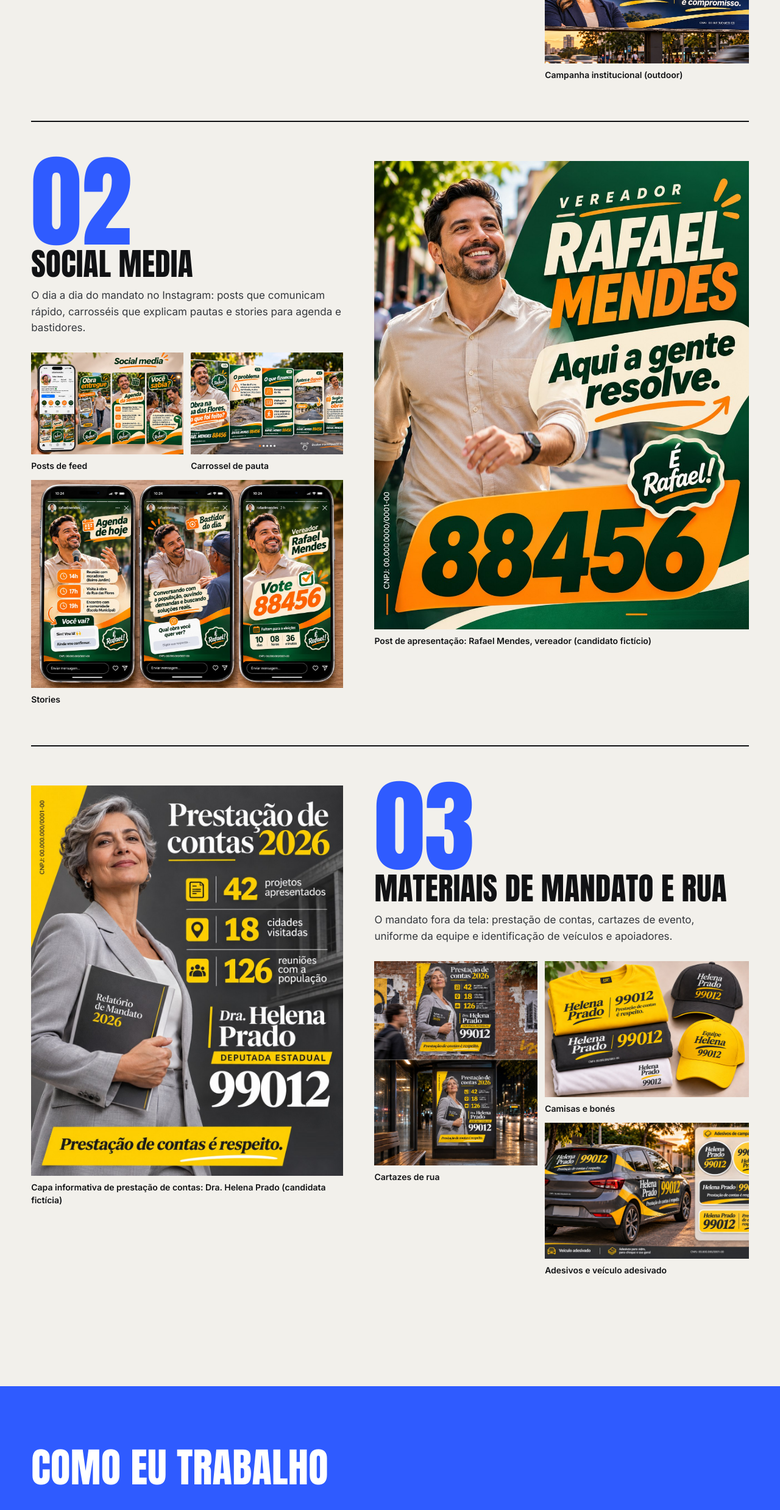
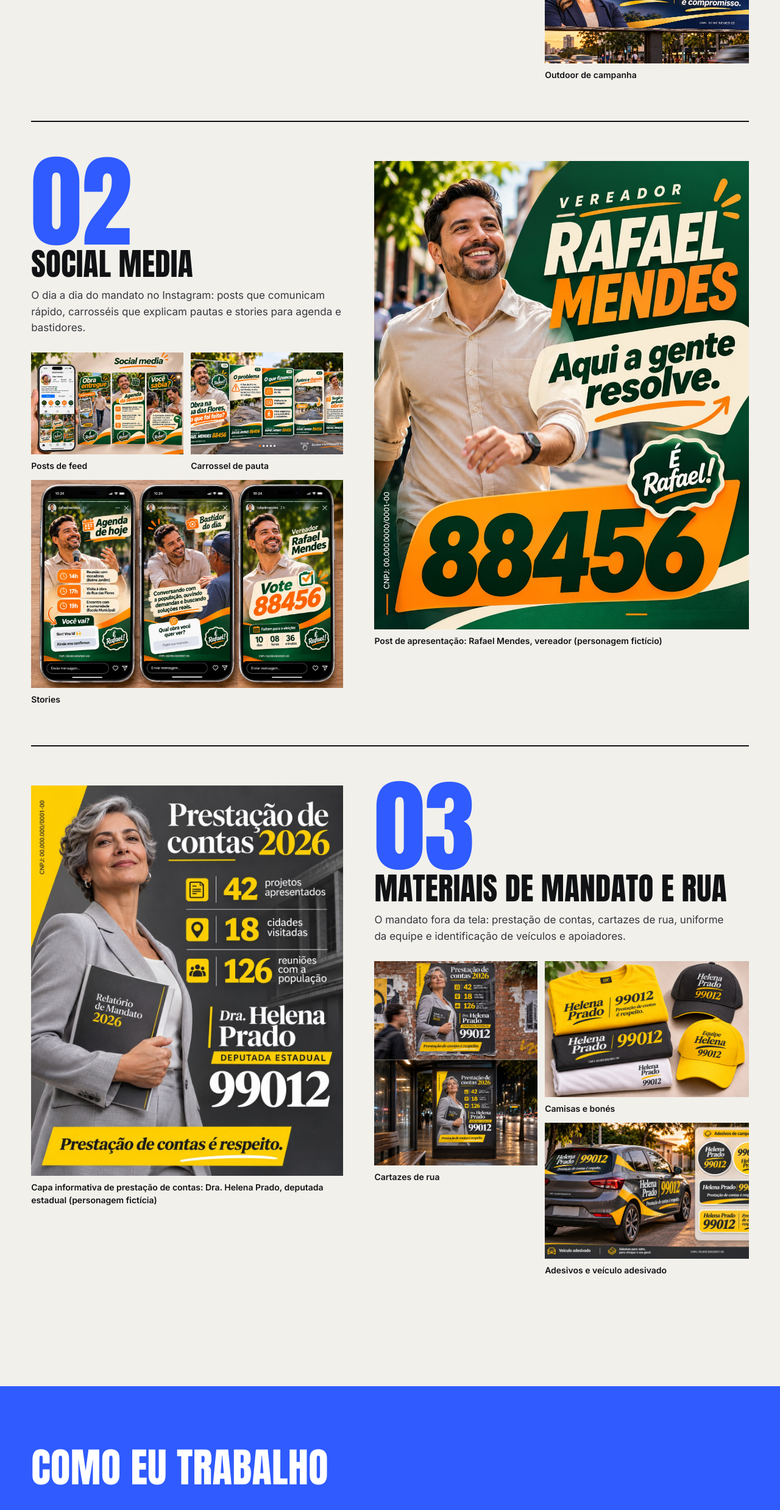
Before and after one commit to henrique-carvalho-dev/portfolio, a plain HTML site: page index.html in a window 1280 px wide. Shown: the part 1877-4353 px from the top of the page at 61% size. Drawn offline with Linux system fonts and the light colour scheme.

Commit message:
Revisao de textos e favicon

```diff
--- a/dados.js
+++ b/dados.js
@@ -19,7 +19,7 @@ window.PORTFOLIO = {
       pecas: [
         { titulo: 'Bandeiras', img: 'img/kit/kv1-bandeiras.jpg', forma: 'v' },
         { titulo: 'Panfleto e santinho', img: 'img/kit/kv1-santinho.jpg', forma: 'h' },
-        { titulo: 'Campanha institucional (outdoor)', img: 'img/kit/kv1-outdoor.jpg', forma: 'h' }
+        { titulo: 'Outdoor de campanha', img: 'img/kit/kv1-outdoor.jpg', forma: 'h' }
       ]
     },
     {
@@ -27,7 +27,7 @@ window.PORTFOLIO = {
       numero: '02',
       titulo: 'Social media',
       resumo: 'O dia a dia do mandato no Instagram: posts que comunicam rápido, carrosséis que explicam pautas e stories para agenda e bastidores.',
-      chave: { titulo: 'Post de apresentação: Rafael Mendes, vereador (candidato fictício)', img: 'img/kit/kv2-chave.jpg' },
+      chave: { titulo: 'Post de apresentação: Rafael Mendes, vereador (personagem fictício)', img: 'img/kit/kv2-chave.jpg' },
       pecas: [
         { titulo: 'Posts de feed', img: 'img/kit/kv2-feed.jpg', forma: 'h' },
         { titulo: 'Carrossel de pauta', img: 'img/kit/kv2-carrossel.jpg', forma: 'h' },
@@ -38,8 +38,8 @@ window.PORTFOLIO = {
       id: 'mandato',
       numero: '03',
       titulo: 'Materiais de mandato e rua',
-      resumo: 'O mandato fora da tela: prestação de contas, cartazes de evento, uniforme da equipe e identificação de veículos e apoiadores.',
-      chave: { titulo: 'Capa informativa de prestação de contas: Dra. Helena Prado (candidata fictícia)', img: 'img/kit/kv3-chave.jpg' },
+      resumo: 'O mandato fora da tela: prestação de contas, cartazes de rua, uniforme da equipe e identificação de veículos e apoiadores.',
+      chave: { titulo: 'Capa informativa de prestação de contas: Dra. Helena Prado, deputada estadual (personagem fictícia)', img: 'img/kit/kv3-chave.jpg' },
       pecas: [
         { titulo: 'Cartazes de rua', img: 'img/kit/kv3-cartazes.jpg', forma: 'v' },
         { titulo: 'Camisas e bonés', img: 'img/kit/kv3-camisas.jpg', forma: 'h' },
--- a/index.html
+++ b/index.html
@@ -9,6 +9,7 @@
 <link rel="preconnect" href="https://fonts.gstatic.com" crossorigin>
 <link href="https://fonts.googleapis.com/css2?family=Anton&family=Inter:wght@400;500;600;700&display=swap" rel="stylesheet">
 <link rel="stylesheet" href="estilo.css">
+<link rel="icon" type="image/png" href="img/marca/monograma_escuro.png">
 </head>
 <body>
 <a class="pular" href="#projetos">Pular para os projetos</a>
@@ -77,7 +78,7 @@
 <footer class="rodape" id="contato">
   <div class="rodape-chamada">
     <h2>Vamos montar a comunicação do seu mandato?</h2>
-    <p>Photoshop, Illustrator, Canva, CapCut e Premiere. Formação em Design Gráfico pela Gracom e em Jogos Digitais.</p>
+    <p>Photoshop, Illustrator, Canva, CapCut e Premiere. Tecnólogo em Jogos Digitais, com curso de Design Gráfico na Gracom.</p>
   </div>
   <ul class="contatos" id="contatos"></ul>
   <p class="assina"><img class="mono" src="img/marca/monograma_claro.png" alt="" width="44" height="44"> Henrique Carvalho, Fortaleza</p>
```
